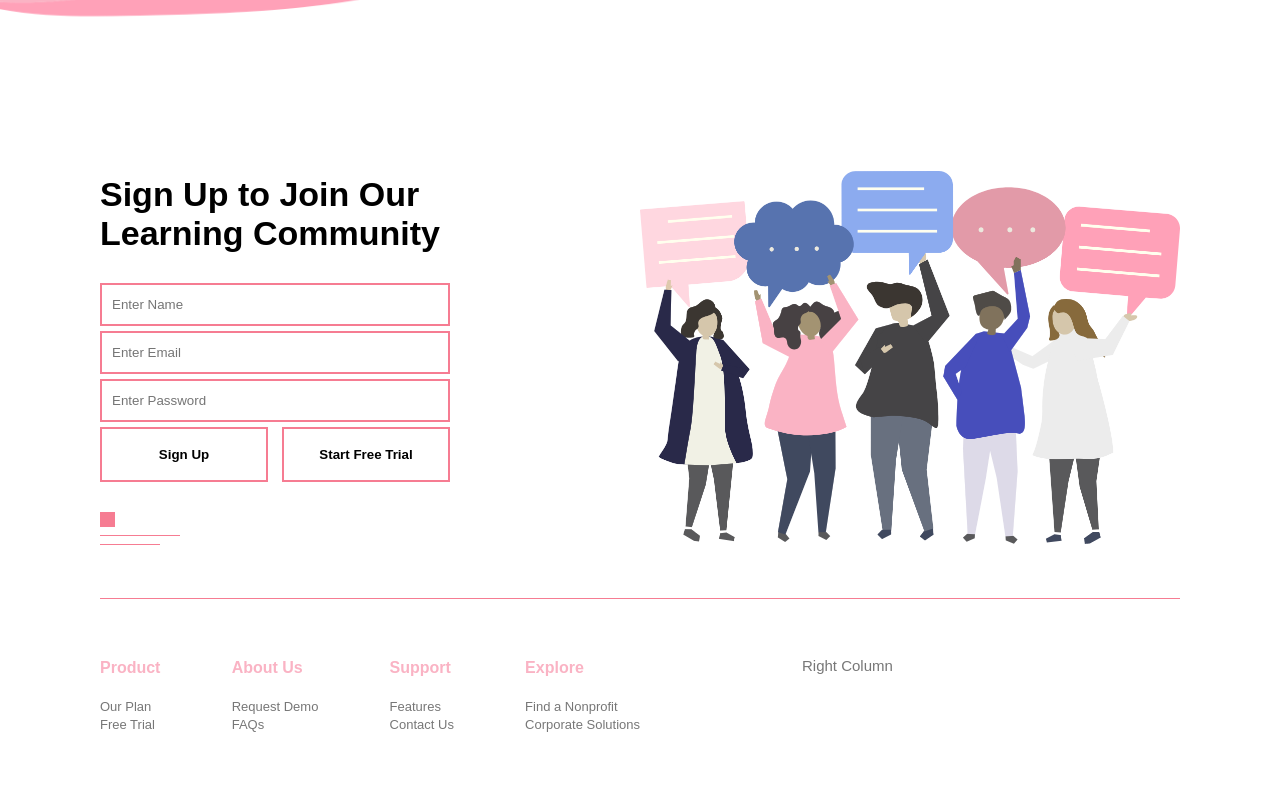
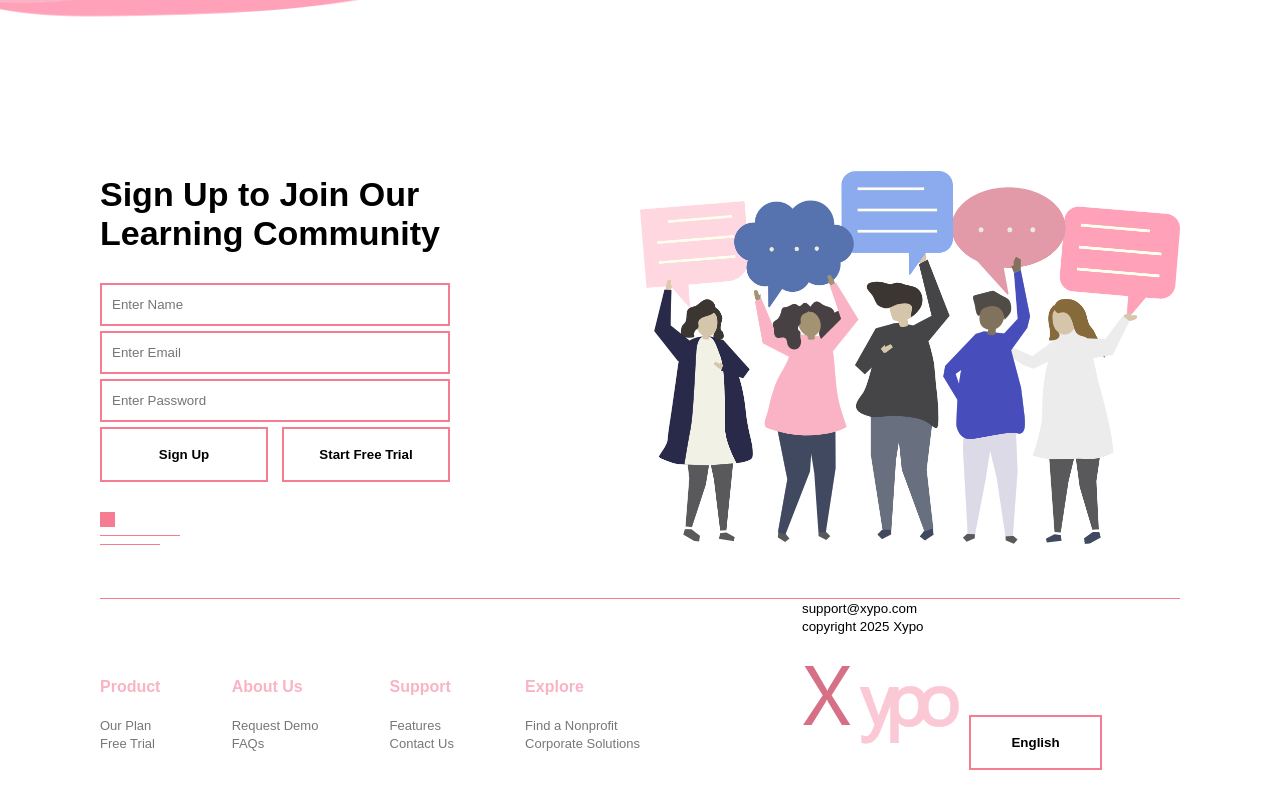
Before and after one commit to hellokristinafaye/static-responsive, a plain HTML site: page index.html in a window 1280 px wide. Shown: the part 3204-4004 px from the top of the page. Before the commit the page ends 3967 px from the top, so only its background shows below. Drawn offline with Linux system fonts and the light colour scheme.

Commit message:
footer right col content added

```diff
--- a/index.html
+++ b/index.html
@@ -220,8 +220,16 @@
                 </div>
             </div>
             <div class="footer-right-col">
-                <p class="">Right Column</p>
-
+                <div class="footer-info">
+                    <div class="copyright-text">
+                        <small class="">support@xypo.com</small><br>
+                        <small class="">copyright 2025 Xypo</small>
+                    </div>
+                    <div class="footer-logo">
+                        <img src="images/logo.png" alt="" class="">
+                        <button class="common-btn">English</button>
+                    </div>
+                </div>
             </div>
         </div>
     </section>
```
